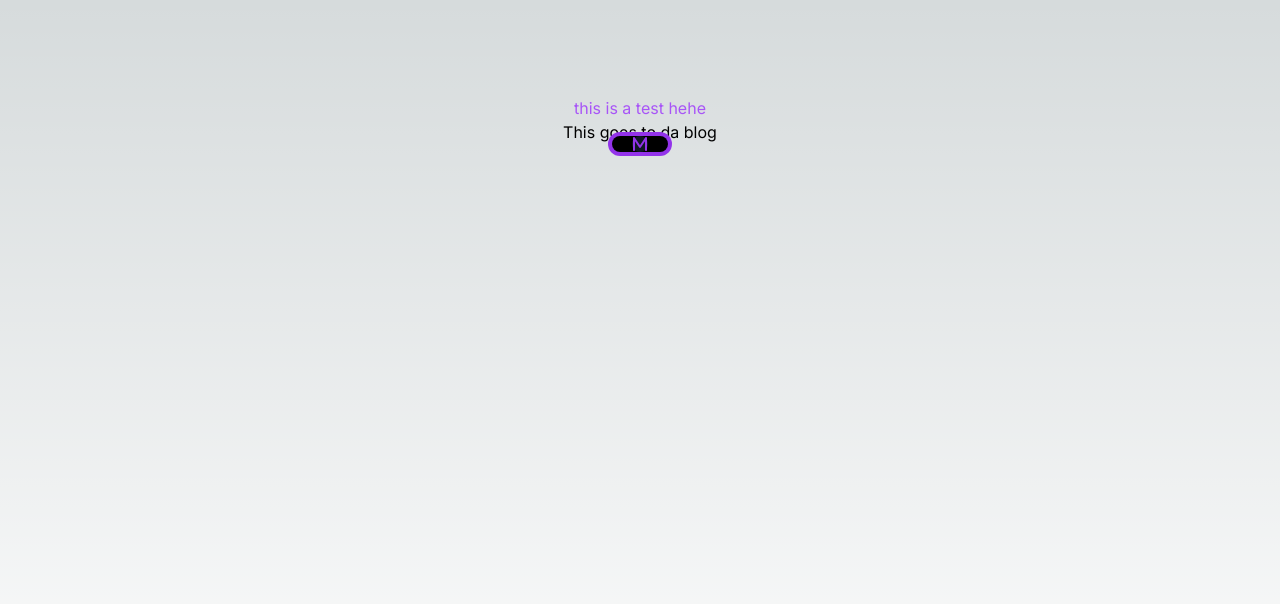
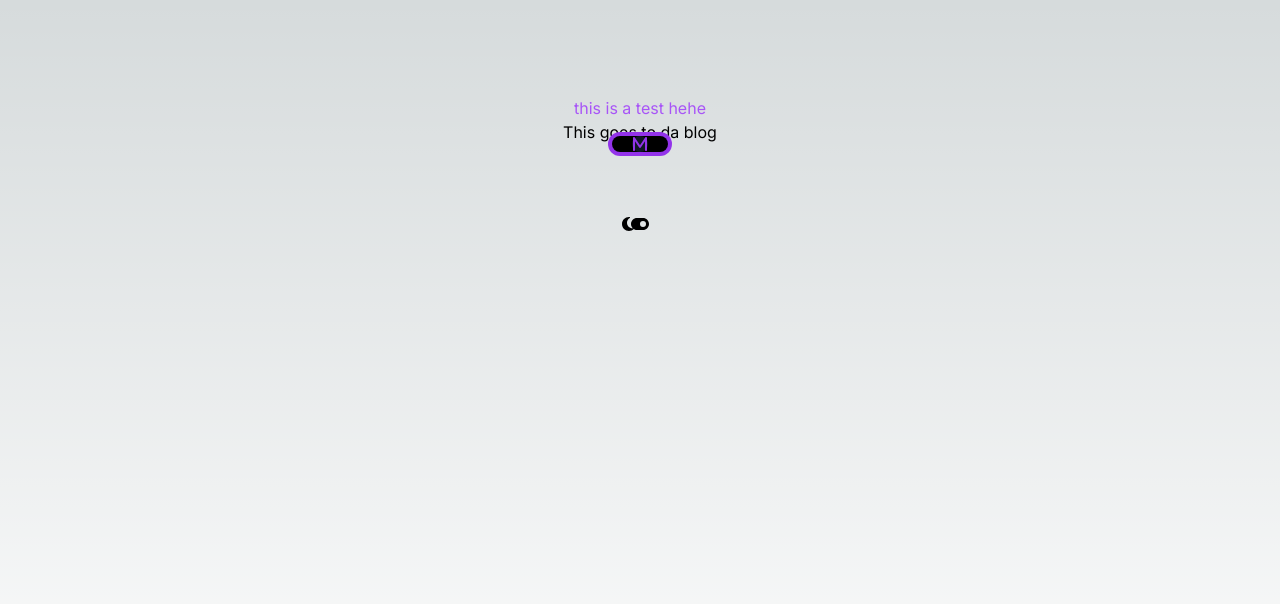
Before and after one commit to mslew/blog, a Next.js app: page / in a window 1280 px wide. Shown: the top 604 px of the page. Built offline with nearby package versions, Linux system fonts and the light colour scheme.

Commit message:
testing something

```diff
--- a/src/app/page.tsx
+++ b/src/app/page.tsx
@@ -1,5 +1,6 @@
 import Link from 'next/link'
-import Logo from '@/components/Logo'
+import Logo from '../components/Logo'
+import ThemeSwitch from '../components/ThemeSwitch'
 
 export default function Home() {
   return (
@@ -7,6 +8,7 @@ export default function Home() {
       <h1 className="text-purple-500">this is a test hehe</h1>
       <Link href="/blog">This goes to da blog</Link>
       <Logo />
+      <ThemeSwitch />
     </main>
   )
 }
--- /dev/null
+++ b/src/components/ThemeSwitch.tsx
@@ -0,0 +1,32 @@
+"use client";
+
+import React, { useState } from 'react'
+import { FontAwesomeIcon } from '@fortawesome/react-fontawesome'
+import { faToggleOn, faToggleOff, faMoon, faSun } from '@fortawesome/free-solid-svg-icons'
+
+const ThemeSwitch = () => {
+    const [dark, setDark] = useState(true)
+
+    return (
+        <button className='mt-20 flex justify-center items-center whitespace-normal flex-wrap rounded-3xl'
+        onClick={() => {
+            setDark(!dark)
+        }}>
+            {dark ?
+            //dark mode on
+            <div className='flex justify-center items-center'>
+                <FontAwesomeIcon className='absolute w-4 text-black z-10 mr-6' icon={faMoon}/>
+                <FontAwesomeIcon className='absolute w-16' icon={faToggleOn}/>
+            </div>
+            :
+            //dark mode off
+            <div className='flex justify-center items-center'>
+                <FontAwesomeIcon className='absolute w-3 text-white z-10 ml-6' icon={faSun}/>
+                <FontAwesomeIcon className='absolute w-16' icon={faToggleOff}/>
+            </div>
+            }
+        </button>
+    )
+}
+
+export default ThemeSwitch
```
